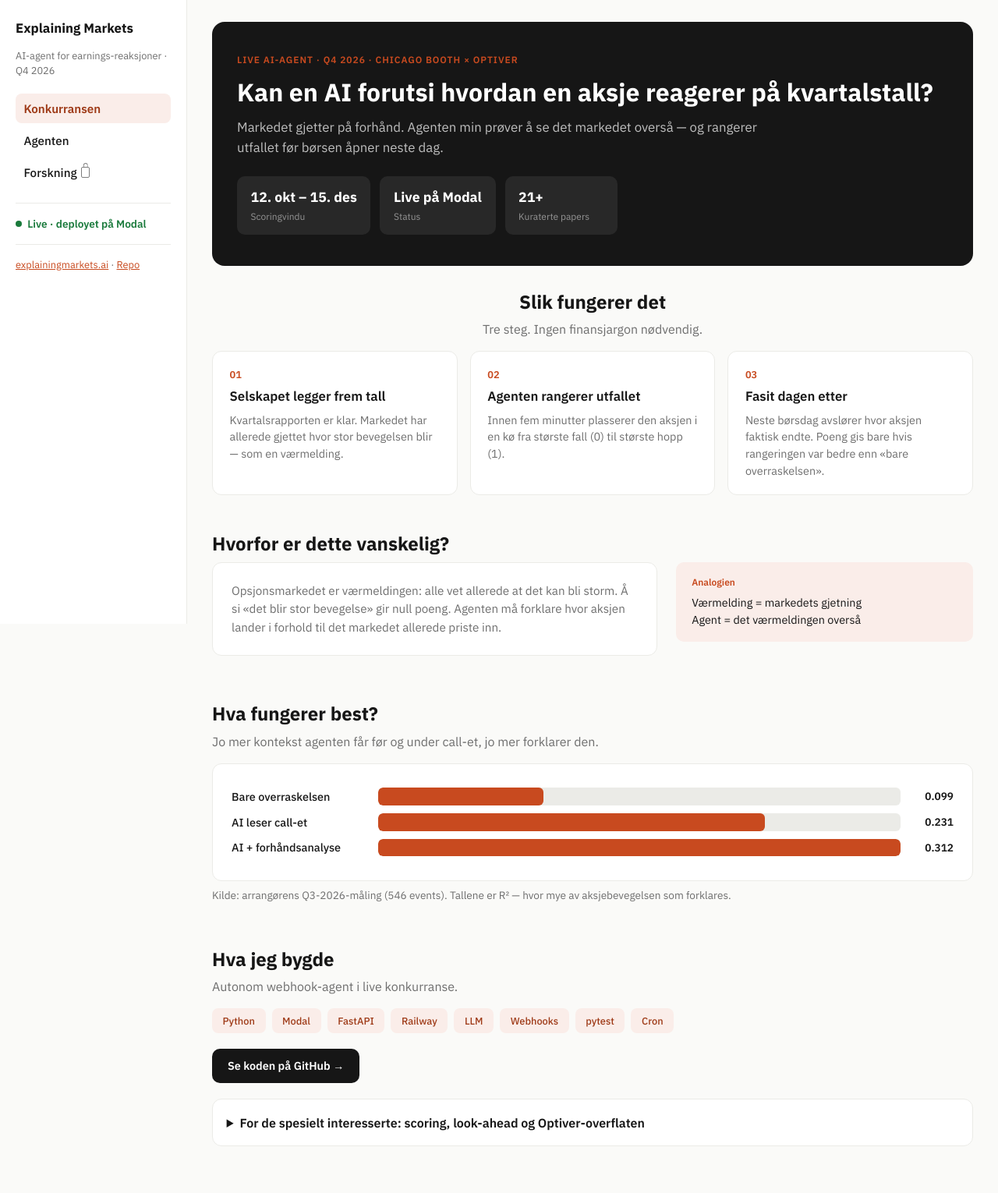
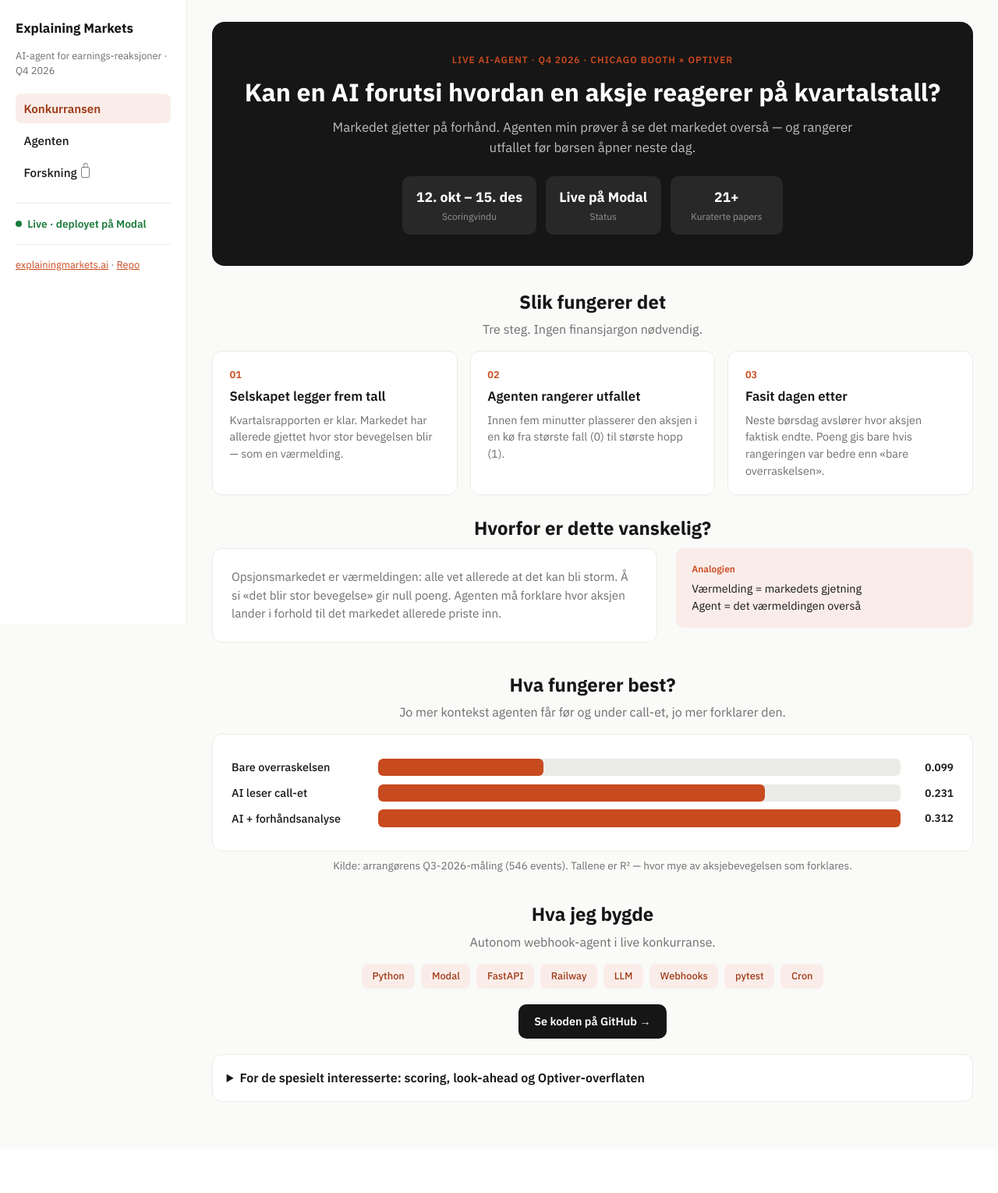
Before and after one commit to kdm-kev-NTNU/explaining-markets-agent, a FastAPI app: page / in a window 1280 px wide. Shown: the whole page at 78% size. After the commit the page ends 1413 px from the top, so only its background shows below. Run offline with FastAPI, Linux system fonts and the light colour scheme.

Commit message:
FIX: midtstill hovedinnhold i grid med justify-self center

```diff
--- a/web/app/static/styles.css
+++ b/web/app/static/styles.css
@@ -296,10 +296,13 @@ a:hover { opacity: 0.85; }
 }
 
 .em-main {
+  /* Grid-barn strekkes ellers til full 1fr — justify-self midtstiller kolonnen */
+  justify-self: center;
+  box-sizing: border-box;
+  width: min(1040px, 100%);
+  max-width: 1040px;
   padding: 1.75rem 2rem 2.5rem;
-  max-width: 1040px;
-  width: 100%;
-  margin: 0 auto;
+  margin-inline: auto;
 }
 
 .em-page-head {
@@ -327,6 +330,7 @@ a:hover { opacity: 0.85; }
   padding: 2.5rem 2rem;
   margin-bottom: 1.75rem;
   color: var(--em-white);
+  text-align: center;
 }
 
 .em-hero .em-eyebrow {
@@ -350,13 +354,14 @@ a:hover { opacity: 0.85; }
   color: rgba(255,255,255,0.72);
   font-size: 1.05rem;
   line-height: 1.55;
-  margin: 0;
+  margin: 0 auto;
   max-width: 42rem;
 }
 
 .em-hero-metrics {
   display: flex;
   flex-wrap: wrap;
+  justify-content: center;
   gap: 0.75rem;
   margin-top: 1.5rem;
 }
@@ -536,6 +541,18 @@ a:hover { opacity: 0.85; }
   margin: 0.75rem 0 1.25rem 0;
 }
 
+.em-chips-center {
+  justify-content: center;
+}
+
+.em-cta-center {
+  text-align: center;
+}
+
+.em-legend-center {
+  justify-content: center;
+}
+
 .em-chip {
   background: var(--em-wash);
   color: var(--em-wash-link);
@@ -653,6 +670,10 @@ a:hover { opacity: 0.85; }
   color: var(--em-muted);
   font-size: 0.85rem;
   margin-top: 0.5rem;
+}
+
+.em-caption-center {
+  text-align: center;
 }
 
 /* Architecture diagram */
--- a/web/app/templates/index.html
+++ b/web/app/templates/index.html
@@ -31,7 +31,9 @@
 
 <div class="em-spacer-lg"></div>
 
-<div class="em-section-title">Hvorfor er dette vanskelig?</div>
+<div class="em-page-head">
+  <div class="em-section-title">Hvorfor er dette vanskelig?</div>
+</div>
 <div class="em-grid em-grid-why">
   <div class="em-why"><p>{{ why }}</p></div>
   <div class="em-analogy">
@@ -42,8 +44,10 @@
 
 <div class="em-spacer"></div>
 
-<div class="em-section-title">Hva fungerer best?</div>
-<p class="em-section-sub">Jo mer kontekst agenten får før og under call-et, jo mer forklarer den.</p>
+<div class="em-page-head">
+  <div class="em-section-title">Hva fungerer best?</div>
+  <p class="em-section-sub">Jo mer kontekst agenten får før og under call-et, jo mer forklarer den.</p>
+</div>
 <div class="em-chart">
   {% for bar in chart %}
   <div class="em-chart-row">
@@ -55,18 +59,20 @@
   </div>
   {% endfor %}
 </div>
-<p class="em-caption">{{ chart_caption }}</p>
+<p class="em-caption em-caption-center">{{ chart_caption }}</p>
 
 <div class="em-spacer"></div>
 
-<div class="em-section-title">Hva jeg bygde</div>
-<p class="em-section-sub">Autonom webhook-agent i live konkurranse.</p>
-<div class="em-chips">
+<div class="em-page-head">
+  <div class="em-section-title">Hva jeg bygde</div>
+  <p class="em-section-sub">Autonom webhook-agent i live konkurranse.</p>
+</div>
+<div class="em-chips em-chips-center">
   {% for chip in tech_chips %}
   <span class="em-chip">{{ chip }}</span>
   {% endfor %}
 </div>
-<div class="em-cta"><a href="{{ repo_url }}" target="_blank" rel="noopener">Se koden på GitHub →</a></div>
+<div class="em-cta em-cta-center"><a href="{{ repo_url }}" target="_blank" rel="noopener">Se koden på GitHub →</a></div>
 
 <details class="em-deep">
   <summary>For de spesielt interesserte: scoring, look-ahead og Optiver-overflaten</summary>
```
Also changed, not shown: web/app/templates/agent.html (+7 -3 lines).
